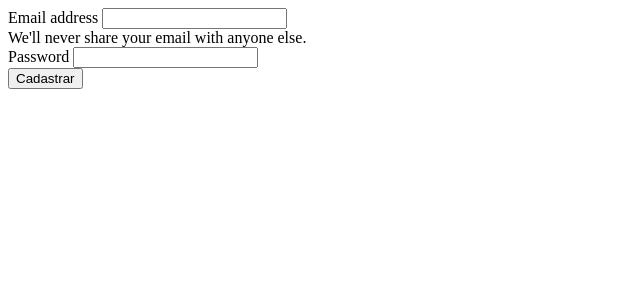
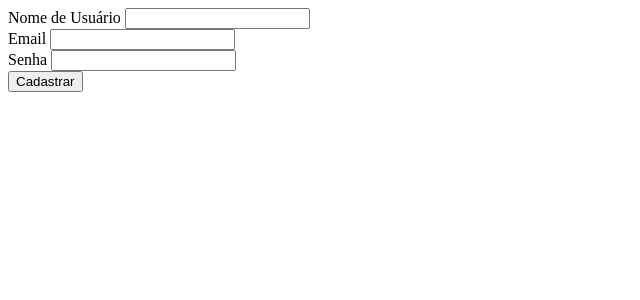
Before and after one commit to MasterPedroE/TaskManager, a Django app: template usuario/templates/caduser.html in a window 1280 px wide. Shown: the top 300 px of the page, without its empty margins (0-640 px from the left). Run offline with Django 5.2, Linux system fonts and the light colour scheme; the template is opened without the code that fills it, so the values that code supplies are empty.

Commit message:
caduserfuncional

```diff
--- a/usuario/templates/caduser.html
+++ b/usuario/templates/caduser.html
@@ -5,19 +5,21 @@
     <title>Title</title>
 </head>
 <body>
-<form>
+<form method="post" action="{% url 'caduser' %}">
+  {% csrf_token %}
   <div class="mb-3">
-    <label for="exampleInputEmail1" class="form-label">Email address</label>
-    <input type="email" class="form-control" id="exampleInputEmail1" aria-describedby="emailHelp">
-    <div id="emailHelp" class="form-text">We'll never share your email with anyone else.</div>
+    <label for="username" class="form-label">Nome de Usuário</label>
+    <input type="text" class="form-control" id="username" name="username" required>
   </div>
   <div class="mb-3">
-    <label for="exampleInputPassword1" class="form-label">Password</label>
-    <input type="password" class="form-control" id="exampleInputPassword1">
+    <label for="email" class="form-label">Email</label>
+    <input type="email" class="form-control" id="email" name="email" required>
+  </div>
+  <div class="mb-3">
+    <label for="password" class="form-label">Senha</label>
+    <input type="password" class="form-control" id="password" name="password" required>
   </div>
   <button type="submit" class="btn btn-primary">Cadastrar</button>
 </form>
-
-</form>
 </body>
 </html>
--- a/usuario/templates/index.html
+++ b/usuario/templates/index.html
@@ -9,6 +9,6 @@
 </head>
 <body>
 <a href="{% url 'fuser' %}"><button type="button">Ver lista pessoas</button> </a>
-<a href="{% url 'caduser' %}"><button type="button">cad usuario</button> </a>
+<a href="{% url 'fcaduser' %}"><button type="button">cad usuario</button> </a>
 </body>
 </html>
--- a/usuario/urls.py
+++ b/usuario/urls.py
@@ -16,12 +16,14 @@ Including another URLconf
 """
 
 from django.urls import path
-from .views import fuser, home, login, logout
+from .views import fuser, home, login, logout, fcaduser,caduser
 
 urlpatterns = [
     path('', home, name='home'),
     path('fuser/', fuser, name='fuser'),
     path('login/', login, name='login'),
     path('logout/', logout, name='logout'),
+    path('fcaduser/', fcaduser, name='fcaduser'),
+    path('caduser/', caduser, name='caduser'),
 
 ]
```
Also changed, not shown: usuario/views.py (+26 -18 lines), db.sqlite3.
